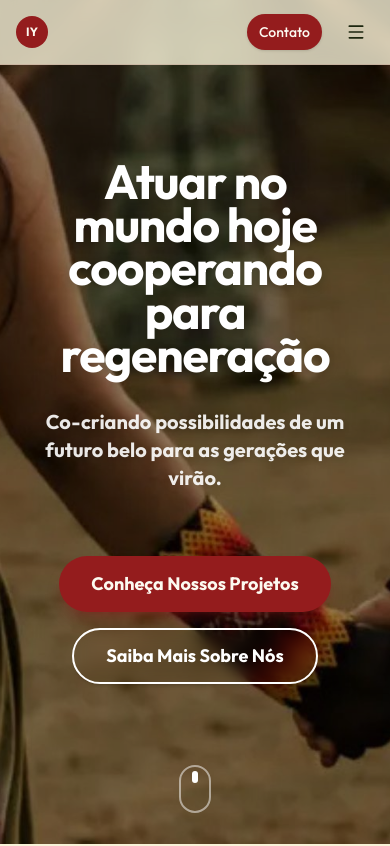
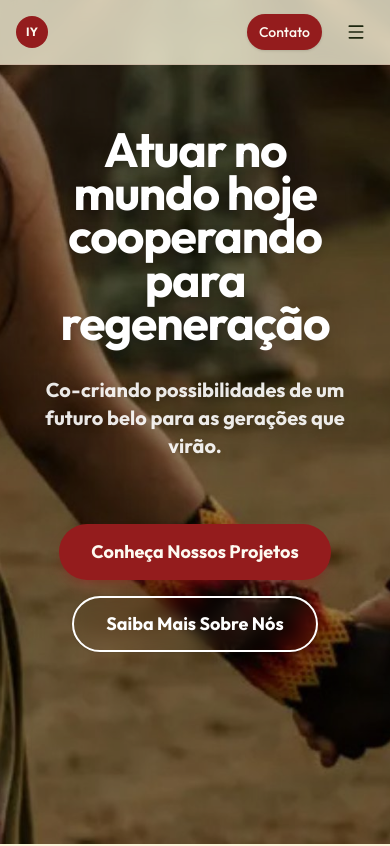
Before and after one commit to Digital-alignment/institutoyary, a Next.js app: page / in a window 390 px wide. Shown: the top 846 px of the page. Built offline with nearby package versions, Linux system fonts and the light colour scheme; no server answers; the database is empty.

Commit message:
feat: implement responsive hero slider component with embla-carousel and framer-motion animations

```diff
--- a/src/components/home/Hero.tsx
+++ b/src/components/home/Hero.tsx
@@ -58,8 +58,8 @@ export function Hero({ title, subtitle, text, slides, button1, button2 }: HeroPr
                 </div>
             </div>
 
-            {/* Content Content - Centered */}
-            <div className="relative z-10 flex h-full items-center justify-center p-4">
+            {/* Content - Centered */}
+            <div className="relative z-10 flex h-full items-center justify-center p-4 pb-20">
                 <div className="container mx-auto px-4 md:px-8 text-center text-white">
                     <motion.div
                         initial={{ opacity: 0, y: 30 }}
@@ -107,16 +107,6 @@ export function Hero({ title, subtitle, text, slides, button1, button2 }: HeroPr
                 </div>
             </div>
 
-            {/* Scroll Indicator */}
-            <motion.div
-                animate={{ y: [0, 10, 0] }}
-                transition={{ repeat: Infinity, duration: 2 }}
-                className="absolute bottom-8 left-1/2 -translate-x-1/2 text-white/80"
-            >
-                <div className="h-12 w-8 rounded-full border-2 border-white/50 p-1 flex justify-center">
-                    <div className="h-3 w-1.5 rounded-full bg-white animate-scroll" />
-                </div>
-            </motion.div>
         </section>
     )
 }
```
